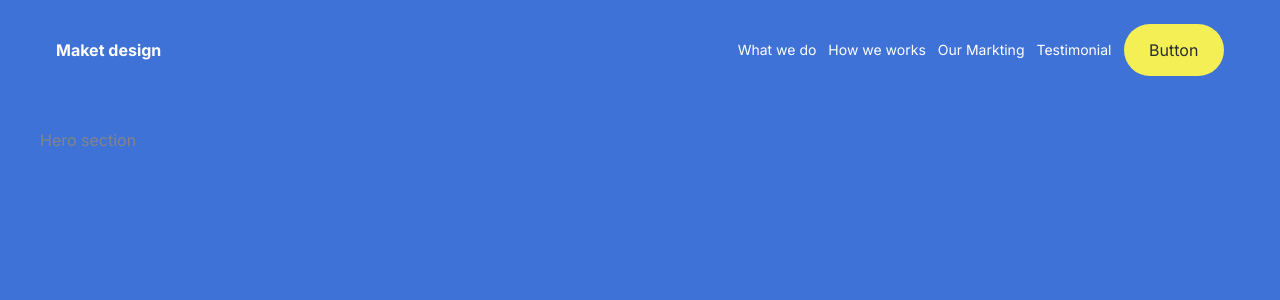
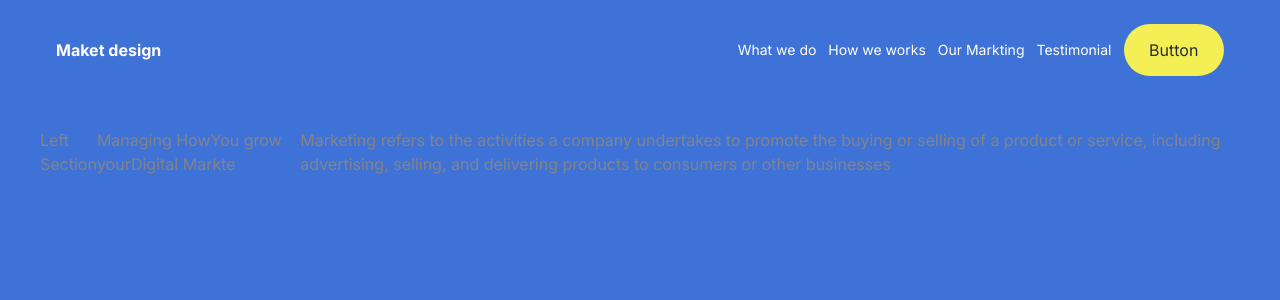
Before and after one commit to tchasinga/markting, a Next.js app: page / in a window 1280 px wide. Shown: the top 300 px of the page. Built offline with nearby package versions, Linux system fonts and the light colour scheme.

Commit message:
New code is added now

```diff
--- a/src/app/Components/Hero/Hero.jsx
+++ b/src/app/Components/Hero/Hero.jsx
@@ -6,7 +6,19 @@ export default function Hero() {
     <div className="h-wrapper">
         <div className="container">
             <div className="h-container">
-                Hero section
+               {/* Left section */}
+               <div className="h-left">Left Section</div>
+
+               {/* Right section */}
+               <div className="h-title">
+                <span>Managing How</span>
+                <span>You grow your</span>
+                <span>Digital Markte</span>
+               </div>
+
+               <div className="h-des">
+               Marketing refers to the activities a company undertakes to promote the buying or selling of a product or service, including advertising, selling, and delivering products to consumers or other businesses
+               </div>
             </div>
         </div>
     </div>
```
